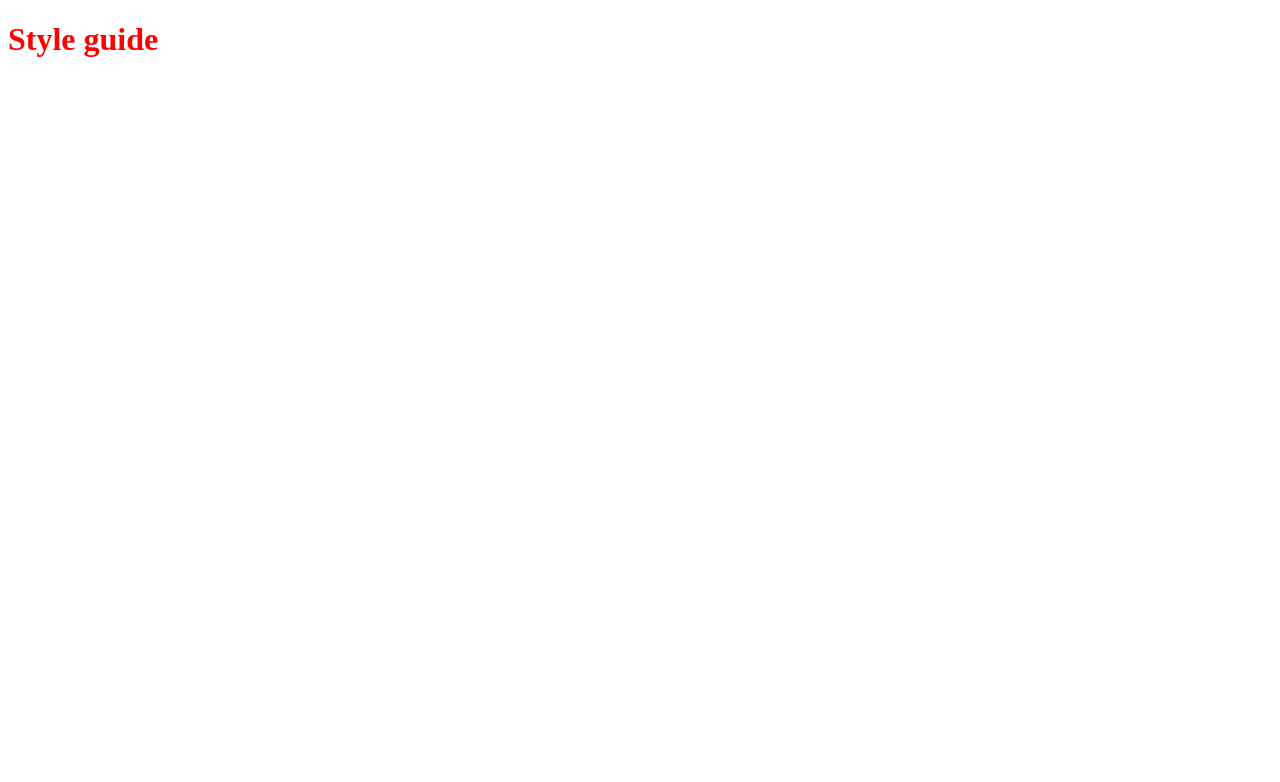
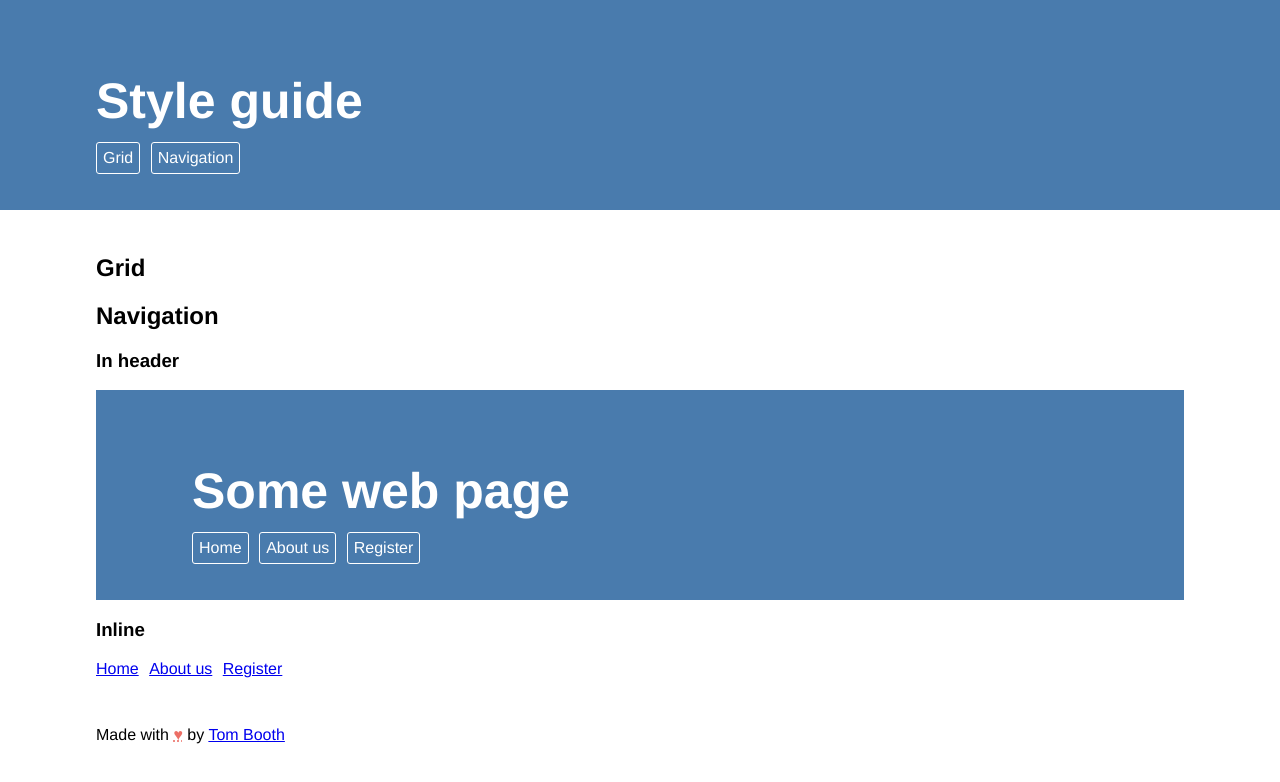
Before and after one commit to tombooth/style-guide, a plain HTML site: page index.html in a window 1280 px wide. Drawn offline with nearby package versions, Linux system fonts and the light colour scheme; files that its build step writes are made by us from their sources.

Commit message:
Add basic structure and naviation

```diff
--- a/index.html
+++ b/index.html
@@ -2,8 +2,46 @@
 <link rel="stylesheet" href="/build/bundle.css" type="text/css" media="screen" charset="utf-8">
 <header>
   <h1>Style guide</h1>
+  <nav>
+    <ul>
+      <li><a href="#grid">Grid</a></li>
+      <li><a href="#navigation">Navigation</a></li>
+    </ul>
+  </nav>
 </header>
 <main>
+  <section>
+    <h2 id="grid">Grid</h2>
+  </section>
+  <section>
+    <h2 id="navigation">Navigation</h2>
+    <section>
+      <h3>In header</h3>
+      <div class="example">
+        <header>
+          <h1>Some web page</h1>
+          <nav>
+            <ul>
+              <li><a href="#">Home</a></li>
+              <li><a href="#">About us</a></li>
+              <li><a href="#">Register</a></li>
+            </ul>
+          </nav>
+        </header>
+      </div>
+    </section>
+    <section>
+      <h3>Inline</h3>
+      <div class="example">
+        <ul class="nav">
+          <li><a href="#">Home</a></li>
+          <li><a href="#">About us</a></li>
+          <li><a href="#">Register</a></li>
+        </ul>
+      </div>
+    </section>
+  </section>
 </main>
 <footer>
+  Made with <abbr class="heart" title="love">&#9829;</abbr> by <a href="https://tombooth.co.uk">Tom Booth</a>
 </footer>
--- /dev/null
+++ b/src/base/body.scss
@@ -0,0 +1,5 @@
+
+body {
+  padding: 0;
+  margin: 0;
+}
--- /dev/null
+++ b/src/base/colours.scss
@@ -0,0 +1,21 @@
+
+header {
+  background-color: $blue;
+  color: $white;
+
+  nav ul {
+    li {
+      border: 1px solid $white;
+      border-radius: 3px;
+      a {
+        color: white;
+        text-decoration: none;
+        padding: $spacing-unit;
+      }
+    }
+  }
+}
+
+footer abbr.heart {
+  color: $red;
+}
--- /dev/null
+++ b/src/base/html.scss
@@ -0,0 +1,7 @@
+
+html {
+  -ms-text-size-adjust: 100%;
+  -webkit-text-size-adjust: 100%;
+  -webkit-font-smoothing: antialiased;
+  text-rendering: optimizeLegibility;
+}
--- /dev/null
+++ b/src/base/typography.scss
@@ -0,0 +1,12 @@
+
+@mixin typography($font-family, $max-size) {
+
+  body {
+    font-family: $font-family;
+
+    h1 {
+      font-size: $max-size;
+    }
+  }
+
+}
--- a/src/bundle.scss
+++ b/src/bundle.scss
@@ -1,4 +1,15 @@
 
-body {
-  color: red;
-}
+@import "vars";
+
+@import "base/html";
+@import "base/body";
+@import "base/colours";
+@import "base/typography";
+
+@include typography($font-family, $font-max-size);
+
+@import "structure/shared";
+@import "structure/header";
+@import "structure/nav";
+@import "structure/main";
+@import "structure/footer";
--- /dev/null
+++ b/src/structure/footer.scss
@@ -0,0 +1,3 @@
+
+footer {
+}
--- /dev/null
+++ b/src/structure/header.scss
@@ -0,0 +1,14 @@
+
+header {
+  padding-top: 12*$spacing-unit;
+  padding-bottom: 6*$spacing-unit;
+
+  h1 {
+    margin: 0;
+    padding: 0;
+  }
+
+  nav {
+    margin-top: 2*$spacing-unit;
+  }
+}
--- /dev/null
+++ b/src/structure/main.scss
@@ -0,0 +1,3 @@
+
+main {
+}
--- /dev/null
+++ b/src/structure/nav.scss
@@ -0,0 +1,15 @@
+
+nav ul, ul.nav {
+  list-style: none;
+  padding: 0;
+  margin: 0;
+
+  li {
+    display: inline-block;
+    margin-right: $spacing-unit;
+
+    a {
+      display: inline-block;
+    }
+  }
+}
--- /dev/null
+++ b/src/structure/shared.scss
@@ -0,0 +1,4 @@
+
+header, main, footer {
+  padding: 4*$spacing-unit 16*$spacing-unit;
+}
--- /dev/null
+++ b/src/vars.scss
@@ -0,0 +1,13 @@
+
+$font-family: "Helvetica Neue", Helvetica, Arial, sans-serif;
+$font-max-size: 50px;
+
+$spacing-unit: 6px;
+
+$black: #000;
+$white: #fff;
+$blue: #497bad;
+$light-blue: #9ec3e5;
+$red: #ec6f66;
+$green: #c2ddb6;
+$yellow: #feedbc;
```
